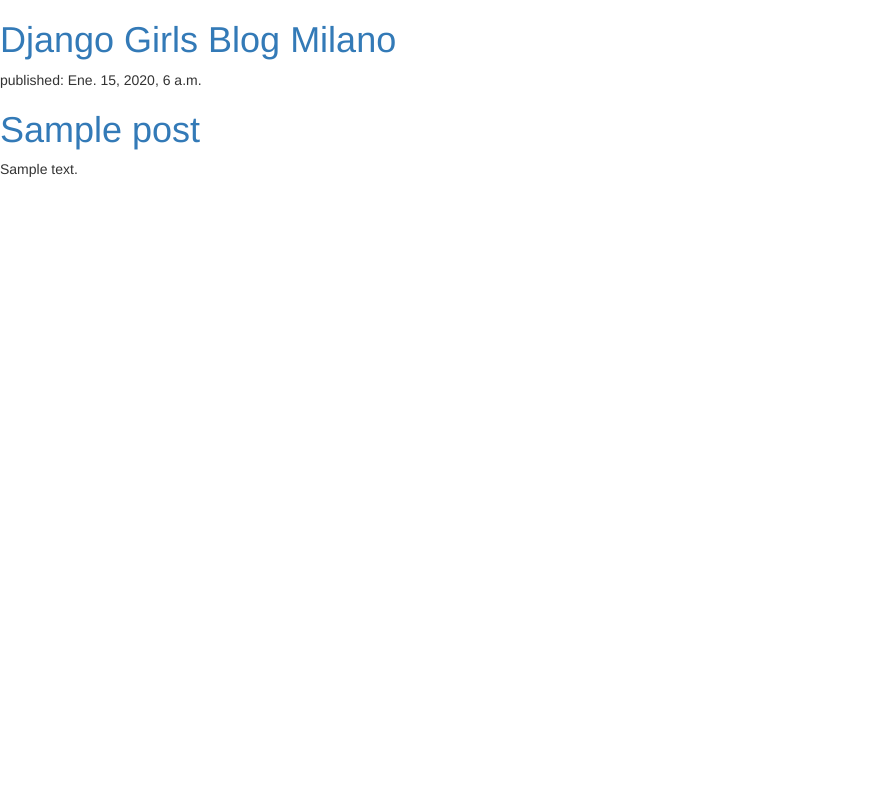
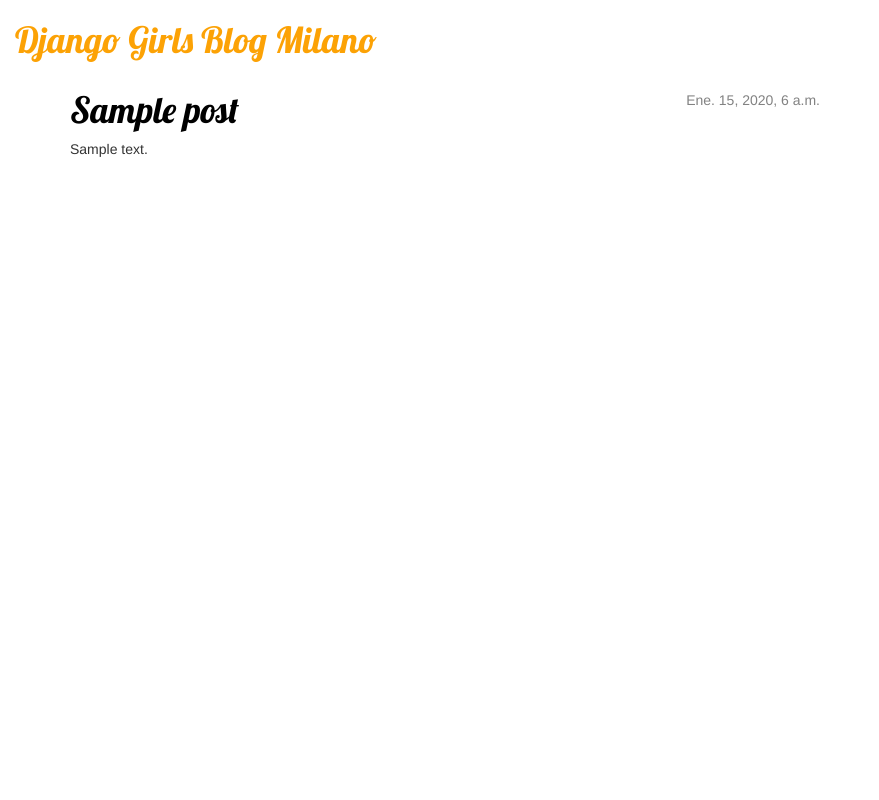
Before and after one commit to omilano/my-first-blog, a Django app: template blog/templates/blog/post_list.html in a window 1280 px wide. Shown: the whole page, without its empty margins (0-879 px from the left). Run offline with Django 3.2, Linux system fonts and the light colour scheme; the template is opened without the code that fills it: values that come from a table or form of the project are taken from there, others are empty; tables that the repository leaves empty hold one stand-in row (values such as "Sample post"); some libraries are stand-ins or nearby versions.

Commit message:
Miercoles tardes 3

```diff
--- /dev/null
+++ b/blog/css/blog.css
@@ -0,0 +1,57 @@
+h1 a {
+    color: #FCA205;
+}
+body {
+    padding-left: 15px;
+}
+h1 a {
+    color: #FCA205;
+    font-family: 'Lobster';
+}
+.page-header {
+    background-color: #ff9400;
+    margin-top: 0;
+    padding: 20px 20px 20px 40px;
+}
+
+.page-header h1, .page-header h1 a, .page-header h1 a:visited, .page-header h1 a:active {
+    color: #ffffff;
+    font-size: 36pt;
+    text-decoration: none;
+}
+
+.content {
+    margin-left: 40px;
+}
+
+h1, h2, h3, h4 {
+    font-family: 'Lobster', cursive;
+}
+
+.date {
+    float: right;
+    color: #828282;
+}
+
+.save {
+    float: right;
+}
+
+.post-form textarea, .post-form input {
+    width: 100%;
+}
+
+.top-menu, .top-menu:hover, .top-menu:visited {
+    color: #ffffff;
+    float: right;
+    font-size: 26pt;
+    margin-right: 20px;
+}
+
+.post {
+    margin-bottom: 70px;
+}
+
+.post h1 a, .post h1 a:visited {
+    color: #000000;
+}
--- a/blog/templates/blog/post_list.html
+++ b/blog/templates/blog/post_list.html
@@ -1,21 +1,31 @@
+{% load staticfiles %}
   <html>
         <head>
         	<link rel="stylesheet" href="//maxcdn.bootstrapcdn.com/bootstrap/3.2.0/css/bootstrap.min.css">
     		<link rel="stylesheet" href="//maxcdn.bootstrapcdn.com/bootstrap/3.2.0/css/bootstrap-theme.min.css">
             <title>Uptamca Miercoles 28 de febrero de 2018</title>
+        	<link rel="stylesheet" href="{% static 'css/blog.css' %}">
+        	<link href="https://fonts.googleapis.com/css?family=Lobster&subset=latin,latin-ext" rel="stylesheet" type="text/css">
         </head>
         <body>
     <div>
         <h1><a href="/">Django Girls Blog Milano</a></h1>
     </div>
 
+    <div class="content container">
+        <div class="row">
+            <div class="col-md-8">
                 {% for post in posts %}
-        <div>
-            <p>published: {{ post.published_date }}</p>
+                    <div class="post">
+                        <div class="date">
+                            {{ post.published_date }}
+                        </div>
                         <h1><a href="">{{ post.title }}</a></h1>
                         <p>{{ post.text|linebreaksbr }}</p>
                     </div>
                 {% endfor %}
-
+            </div>
+        </div>
+    </div>
             </body>
     </html>
```
Lines whose indentation alone changed are shown as unchanged.
